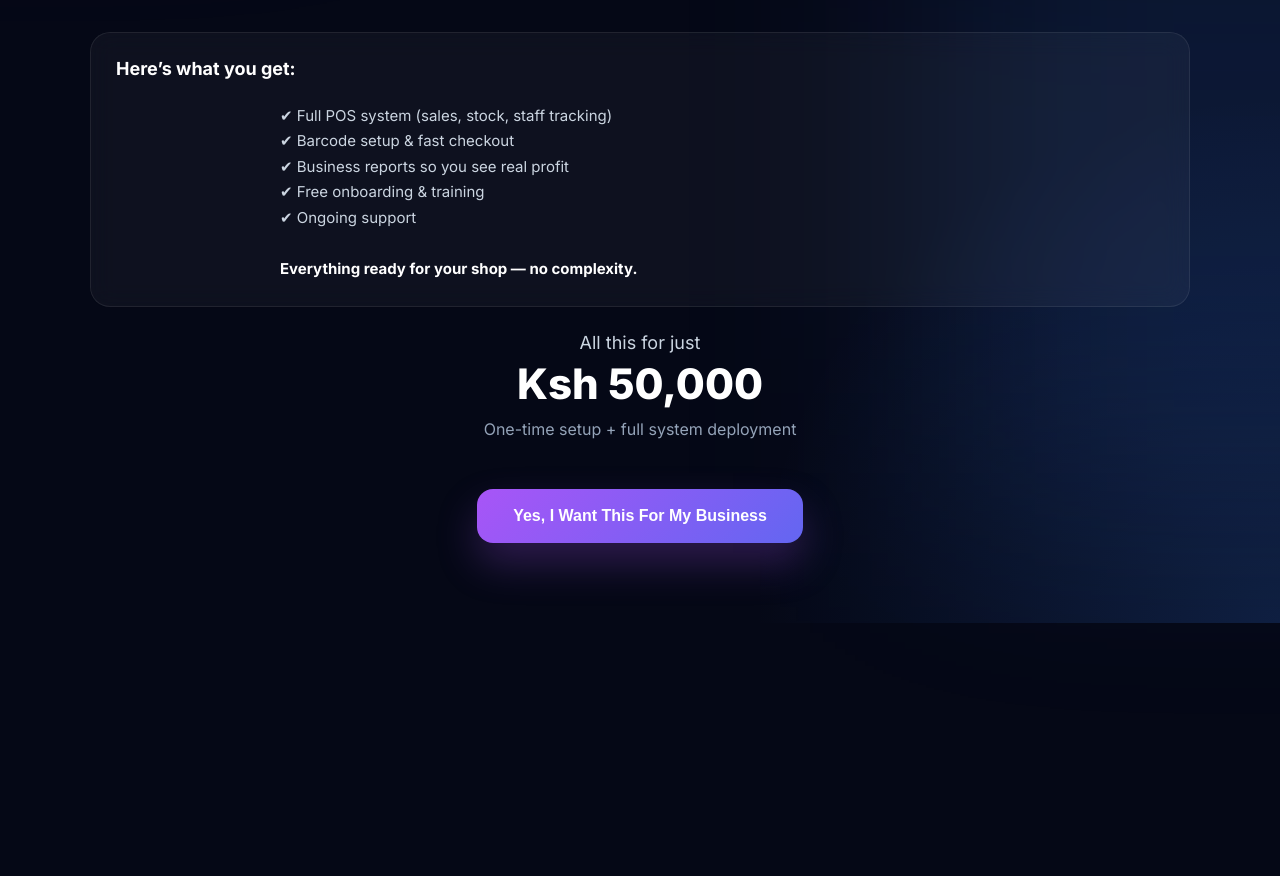
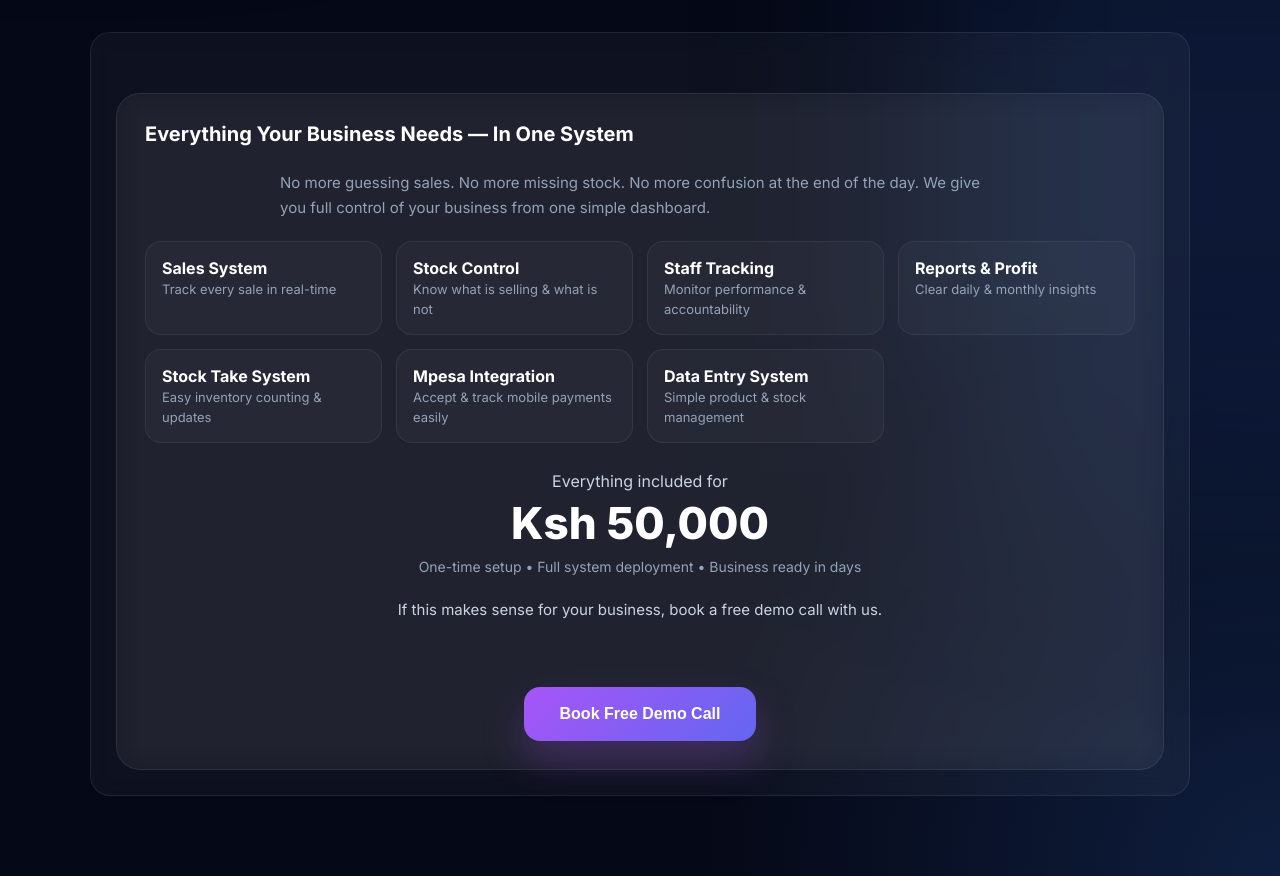
Before and after one commit to ruo-edwin/pos-main-landingpage, a website: page index.html in a window 1280 px wide. Shown: the part 577-1453 px from the top of the page. Before the commit the page ends 1200 px from the top, so only its background shows below. Drawn offline with Linux system fonts and the light colour scheme.

Commit message:
update 2

```diff
--- a/index.html
+++ b/index.html
@@ -508,43 +508,102 @@ text-align:left;
 backdrop-filter:blur(12px);
 ">
 
-<h3 style="margin-bottom:10px; font-size:18px;">
-Here’s what you get:
+<!-- PREMIUM OFFER SECTION -->
+
+<div style="
+margin-top:35px;
+background:rgba(255,255,255,0.04);
+border:1px solid rgba(255,255,255,0.08);
+border-radius:24px;
+padding:28px;
+backdrop-filter:blur(14px);
+text-align:left;
+">
+
+<!-- HEADER -->
+<h3 style="font-size:20px; margin-bottom:10px;">
+Everything Your Business Needs — In One System
 </h3>
 
-<p style="color:#cbd5e1; line-height:1.7; font-size:15px;">
-✔ Full POS system (sales, stock, staff tracking)<br>
-✔ Barcode setup & fast checkout<br>
-✔ Business reports so you see real profit<br>
-✔ Free onboarding & training<br>
-✔ Ongoing support<br><br>
+<p style="color:#94a3b8; font-size:15px; line-height:1.7; margin-bottom:20px;">
+No more guessing sales. No more missing stock. No more confusion at the end of the day.
+We give you full control of your business from one simple dashboard.
+</p>
 
-<strong style="color:white;">
-Everything ready for your shop — no complexity.
-</strong>
-</p>
+<!-- FEATURE GRID -->
+<div style="
+display:grid;
+grid-template-columns:repeat(auto-fit,minmax(220px,1fr));
+gap:14px;
+margin-top:10px;
+">
+
+<div style="background:rgba(255,255,255,0.03); padding:16px; border-radius:16px; border:1px solid rgba(255,255,255,0.06);">
+<strong>Sales System</strong><br>
+<span style="color:#94a3b8; font-size:13px;">Track every sale in real-time</span>
+</div>
+
+<div style="background:rgba(255,255,255,0.03); padding:16px; border-radius:16px; border:1px solid rgba(255,255,255,0.06);">
+<strong>Stock Control</strong><br>
+<span style="color:#94a3b8; font-size:13px;">Know what is selling & what is not</span>
+</div>
+
+<div style="background:rgba(255,255,255,0.03); padding:16px; border-radius:16px; border:1px solid rgba(255,255,255,0.06);">
+<strong>Staff Tracking</strong><br>
+<span style="color:#94a3b8; font-size:13px;">Monitor performance & accountability</span>
+</div>
+
+<div style="background:rgba(255,255,255,0.03); padding:16px; border-radius:16px; border:1px solid rgba(255,255,255,0.06);">
+<strong>Reports & Profit</strong><br>
+<span style="color:#94a3b8; font-size:13px;">Clear daily & monthly insights</span>
+</div>
+
+<div style="background:rgba(255,255,255,0.03); padding:16px; border-radius:16px; border:1px solid rgba(255,255,255,0.06);">
+<strong>Stock Take System</strong><br>
+<span style="color:#94a3b8; font-size:13px;">Easy inventory counting & updates</span>
+</div>
+
+<div style="background:rgba(255,255,255,0.03); padding:16px; border-radius:16px; border:1px solid rgba(255,255,255,0.06);">
+<strong>Mpesa Integration</strong><br>
+<span style="color:#94a3b8; font-size:13px;">Accept & track mobile payments easily</span>
+</div>
+
+<div style="background:rgba(255,255,255,0.03); padding:16px; border-radius:16px; border:1px solid rgba(255,255,255,0.06);">
+<strong>Data Entry System</strong><br>
+<span style="color:#94a3b8; font-size:13px;">Simple product & stock management</span>
+</div>
 
 </div>
 
-<!-- PRICE + OFFER -->
+<!-- PRICE BLOCK -->
+<div style="margin-top:28px; text-align:center;">
 
-<div style="margin-top:25px; font-size:18px; color:#cbd5e1;">
-All this for just
+<div style="color:#cbd5e1; font-size:16px;">
+Everything included for
 </div>
 
-<div style="font-size:42px; font-weight:800; margin-top:5px;">
+<div style="font-size:44px; font-weight:800; margin-top:5px;">
 Ksh 50,000
 </div>
 
-<div style="color:#94a3b8; margin-top:10px;">
-One-time setup + full system deployment
+<div style="color:#94a3b8; font-size:14px; margin-top:8px;">
+One-time setup • Full system deployment • Business ready in days
 </div>
 
-<!-- CTA -->
+</div>
+
+<!-- CTA BLOCK -->
+<div style="margin-top:25px; text-align:center;">
+
+<div style="color:#cbd5e1; font-size:15px; margin-bottom:18px;">
+If this makes sense for your business, book a free demo call with us.
+</div>
 
 <button class="cta-btn" onclick="start()">
-Yes, I Want This For My Business
+Book Free Demo Call
 </button>
+
+</div>
 
 </div>
 
```
